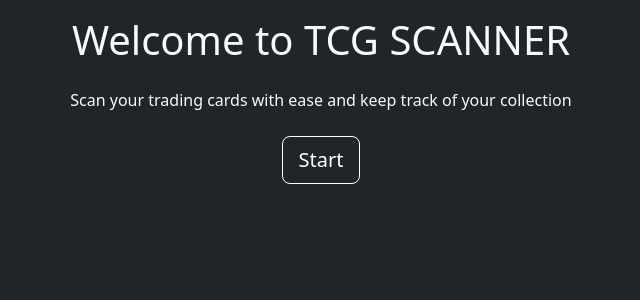
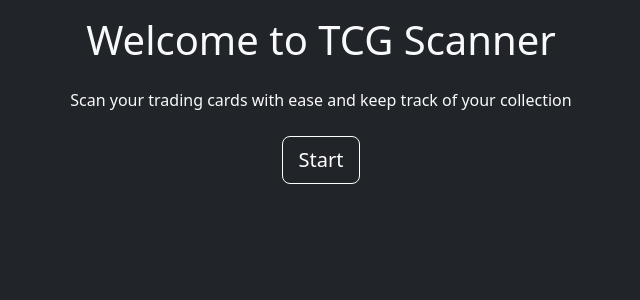
Before and after one commit to Newo2884/TCG-Demo-OD, a Flask app: page / in a window 1280 px wide. Shown: the part 56-356 px from the top of the page, without its empty margins (319-959 px from the left). Run offline with Flask 3, Linux system fonts and the light colour scheme; some libraries are stand-ins or nearby versions.

Commit message:
changed the word 'scanner'

```diff
--- a/templates/index.html
+++ b/templates/index.html
@@ -4,7 +4,7 @@
 
 {% block content %}
 <div class="container pmx-auto">
-    <h1 class="mb-4" style="text-align: center;">Welcome to TCG SCANNER</h1>
+    <h1 class="mb-4" style="text-align: center;">Welcome to TCG Scanner</h1>
     <p class="mb-4" style="text-align: center;">Scan your trading cards with ease and keep track of your collection</p>
     <button type="button" class="btn btn-outline-secondary btn-lg d-block mx-auto mb-4"
         style="border-color: white; color: white;" onclick="init()">
```
